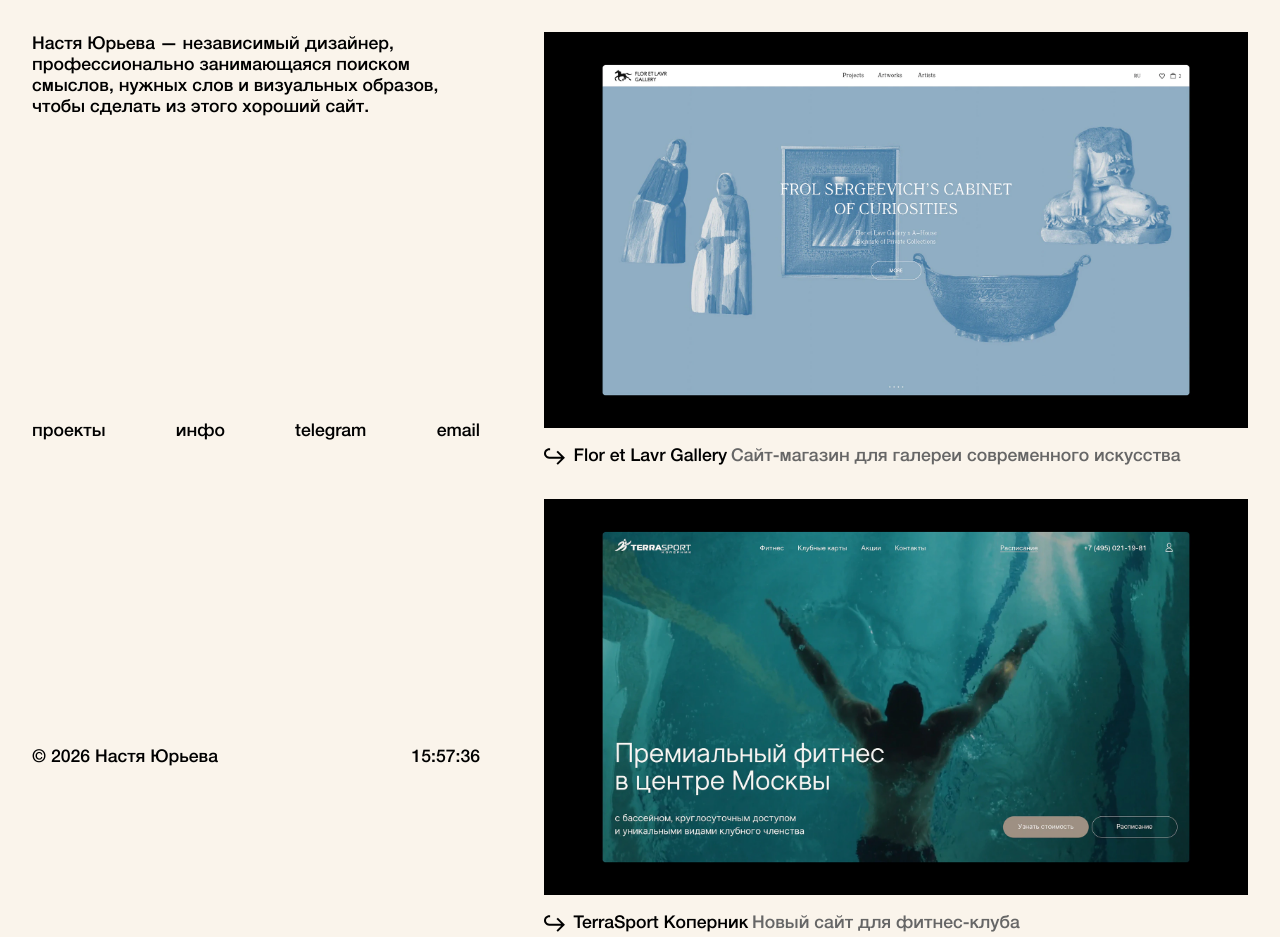
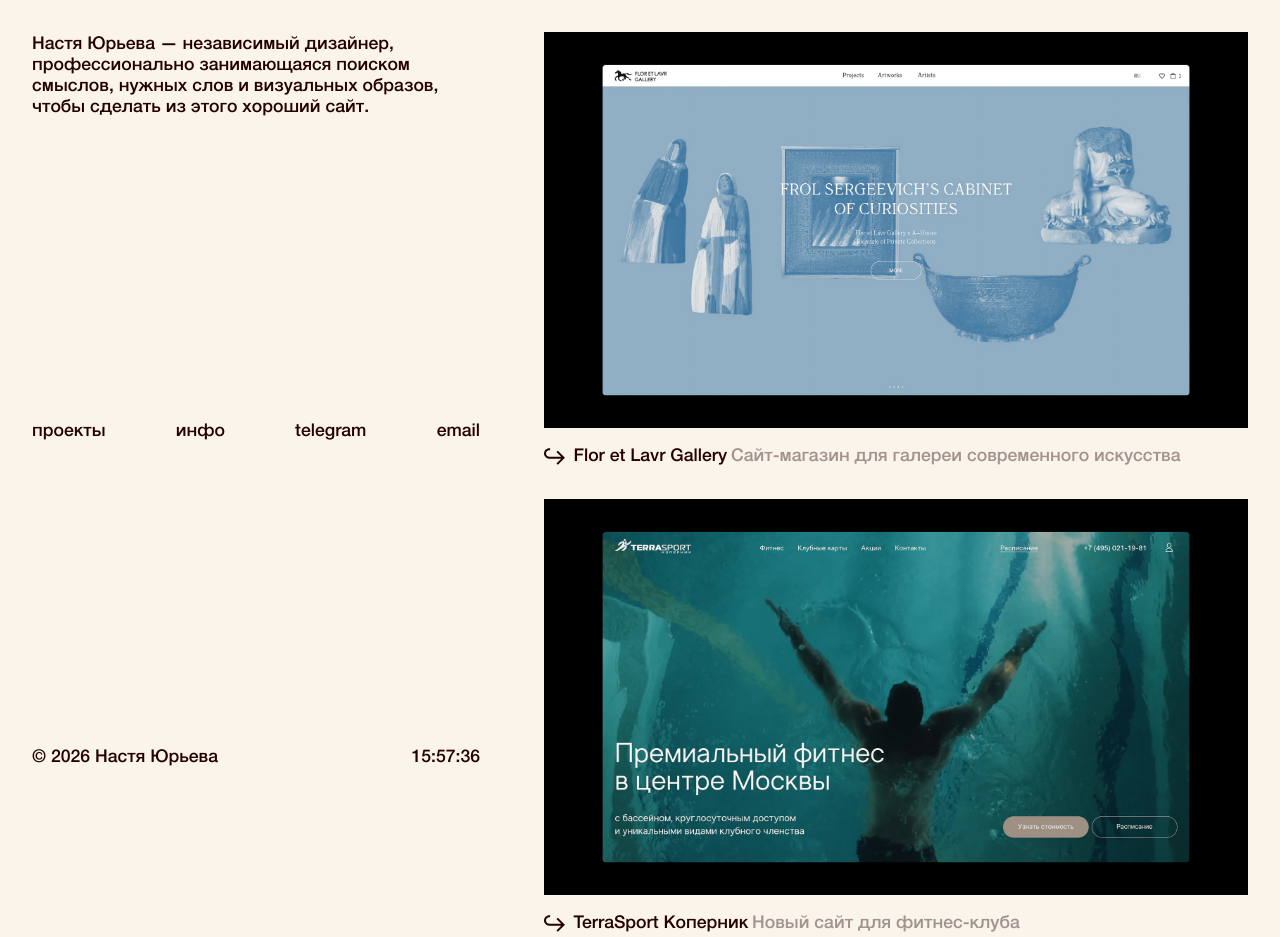
Before and after one commit to arnesta-web/personal-website, a website: page index.html in a window 1280 px wide. Shown: the top 937 px of the page. Drawn offline with Linux system fonts and the light colour scheme.

Commit message:
Обновила цвет с черного на коричневый

```diff
--- a/css/style.css
+++ b/css/style.css
@@ -18,9 +18,9 @@
 
 :root {
   --bg:          #FAF4EB;
-  --text:        #000000;
-  --text-muted:  #666;
-  --text-link:   #454545;
+  --text:        #240000;
+  --text-muted:  #a2938e;
+  --text-link:   #4F312F;
 
   --font-base: clamp(1.1rem, 1vw, 1.5rem);
   --font-lg:   clamp(1.4rem, 1vw, 1.8rem);
```
